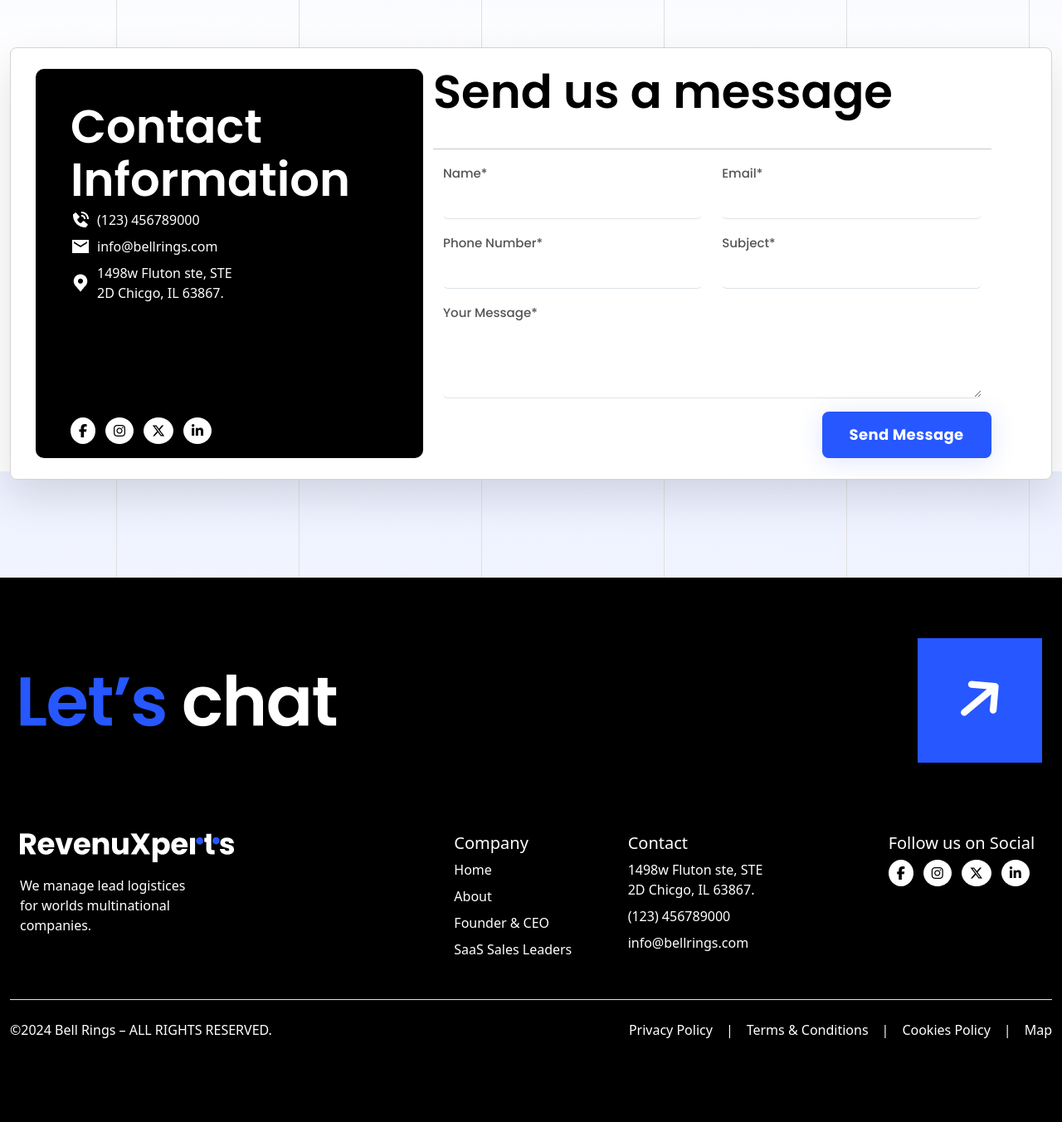
After one commit to HenrikHovhannisyan/revenue-xperts, a PHP site: page /contact.php in a window 1280 px wide. The commit adds this page. Shown: the part 332-1684 px from the top of the page at 83% size. Run offline with PHP 8.4, Linux system fonts and the light colour scheme.

Commit message:
Added contact page

```diff
--- /dev/null
+++ b/assets/css/contact.css
@@ -0,0 +1,80 @@
+.contact {
+  background-color: #ffffff;
+  border: 1px solid #d3d3d3;
+  box-shadow: 0px 20px 50px 0px #0000001f;
+  padding: 25px 30px;
+  border-radius: 8px;
+}
+.contact > .info {
+  background-color: #000000;
+  border-radius: 10px;
+  padding: 42px 42px 17px;
+  max-width: 467px;
+  position: relative;
+}
+
+.contact > .info .social {
+  position: absolute;
+  bottom: 17px;
+}
+
+.contact > .info > h3 {
+  font-family: Poppins;
+  font-size: 56px;
+  font-weight: 600;
+  line-height: 56px;
+  text-align: left;
+  text-underline-position: from-font;
+  text-decoration-skip-ink: none;
+  color: #ffffff;
+}
+
+.contact > .message h3 {
+  font-family: Poppins;
+  font-size: 56px;
+  font-weight: 600;
+  line-height: 56px;
+  text-align: left;
+  text-underline-position: from-font;
+  text-decoration-skip-ink: none;
+  color: #000000;
+  margin-bottom: 40px;
+}
+.contact > .message label {
+  font-family: Poppins;
+  font-size: 15px;
+  font-weight: 500;
+  line-height: 20px;
+  text-align: left;
+  text-underline-position: from-font;
+  text-decoration-skip-ink: none;
+  color: #555555;
+}
+
+/* lg - For large devices */
+@media screen and (max-width: 992px) {
+  .contact > .info {
+    max-width: 100%;
+    min-height: 355px;
+  }
+  .contact > .message h3 {
+    margin-top: 40px;
+  }
+}
+
+/* md - For medium devices */
+@media screen and (max-width: 768px) {
+  .contact > .message h3,
+  .contact > .info > h3 {
+    font-size: 28px;
+    line-height: 30px;
+  }
+}
+
+/* sm */
+@media screen and (max-width: 576px) {
+}
+
+/* xs - For small devices */
+@media screen and (max-width: 350px) {
+}
--- a/assets/css/style.css
+++ b/assets/css/style.css
@@ -6,4 +6,5 @@
 @import "./founders.css";
 @import "./saas.css";
 @import "./about.css";
+@import "./contact.css";
 @import "./responsive.css";
--- /dev/null
+++ b/contact.php
@@ -0,0 +1,83 @@
+<?php include 'includes/header.php'; ?>
+<div class="banner_section">
+    <?php include 'includes/navbar.php'; ?>
+    <main>
+        <div class="container-fluid mb-5 mt-5">
+            <div class="row contact">
+                <div class="col-lg-5 info">
+                    <h3>Contact</h3>
+                    <h3>Information</h3>
+
+                    <ul class="nav flex-column">
+                        <li class="nav-item mb-2 d-flex align-items-center gap-2">
+                            <img src="./assets/images/icons/call.png" class="img-fluid">
+                            <a href="tel:(123)456789000" class="nav-link p-0 text-white">(123) 456789000</a>
+                        </li>
+                        <li class="nav-item mb-2 d-flex align-items-center gap-2">
+                            <img src="./assets/images/icons/email.png" class="img-fluid">
+                            <a href="mailto:info@bellrings.com" class="nav-link p-0 text-white">info@bellrings.com</a>
+                        </li>
+                        <li class="nav-item mb-2 d-flex align-items-center gap-2">
+                            <img src="./assets/images/icons/location.png" class="img-fluid">
+                            <p class="text-white mb-0">
+                                1498w Fluton ste, STE <br>
+                                2D Chicgo, IL 63867.
+                            </p>
+                        </li>
+                    </ul>
+
+                    <div class="social">
+                        <a href="">
+                            <i class="fa-brands fa-facebook-f"></i>
+                        </a>
+                        <a href="">
+                            <i class="fa-brands fa-instagram"></i>
+                        </a>
+                        <a href="">
+                            <i class="fa-brands fa-x-twitter"></i>
+                        </a>
+                        <a href="">
+                            <i class="fa-brands fa-linkedin-in"></i>
+                        </a>
+                    </div>
+                </div>
+                <div class="col-lg-7 message">
+                    <h3>Send us a message</h3>
+                    <hr>
+                    <form>
+                        <div class="row">
+                            <div class="mb-3 col-md-6">
+                                <label for="name" class="form-label">Name*</label>
+                                <input type="text" class="form-control border-0 border-bottom" id="name" required>
+                            </div>
+                            <div class="mb-3 col-md-6">
+                                <label for="email" class="form-label">Email*</label>
+                                <input type="email" class="form-control border-0 border-bottom" id="email">
+                            </div>
+                        </div>
+                        <div class="row">
+                            <div class="mb-3 col-md-6">
+                                <label for="phone" class="form-label">Phone Number*</label>
+                                <input type="text" class="form-control border-0 border-bottom" id="phone" required>
+                            </div>
+                            <div class="mb-3 col-md-6">
+                                <label for="subject" class="form-label">Subject*</label>
+                                <input type="text" class="form-control border-0 border-bottom" id="subject">
+                            </div>
+                        </div>
+                        <div class="row">
+                            <div class="mb-3 col">
+                                <label for="message" class="form-label">Your Message*</label>
+                                <textarea class="form-control border-0 border-bottom" rows="3" id="message" required></textarea>
+                            </div>
+                        </div>
+                        <div class="col-12 text-end">
+                            <button type="submit" class="btn btn-chat">Send Message</button>
+                        </div>
+                    </form>
+                </div>
+            </div>
+        </div>
+    </main>
+</div>
+<?php include 'includes/footer.php'; ?>
```
Also changed, not shown: assets/images/icons/call.png (added), assets/images/icons/email.png (added), assets/images/icons/location.png (added).
